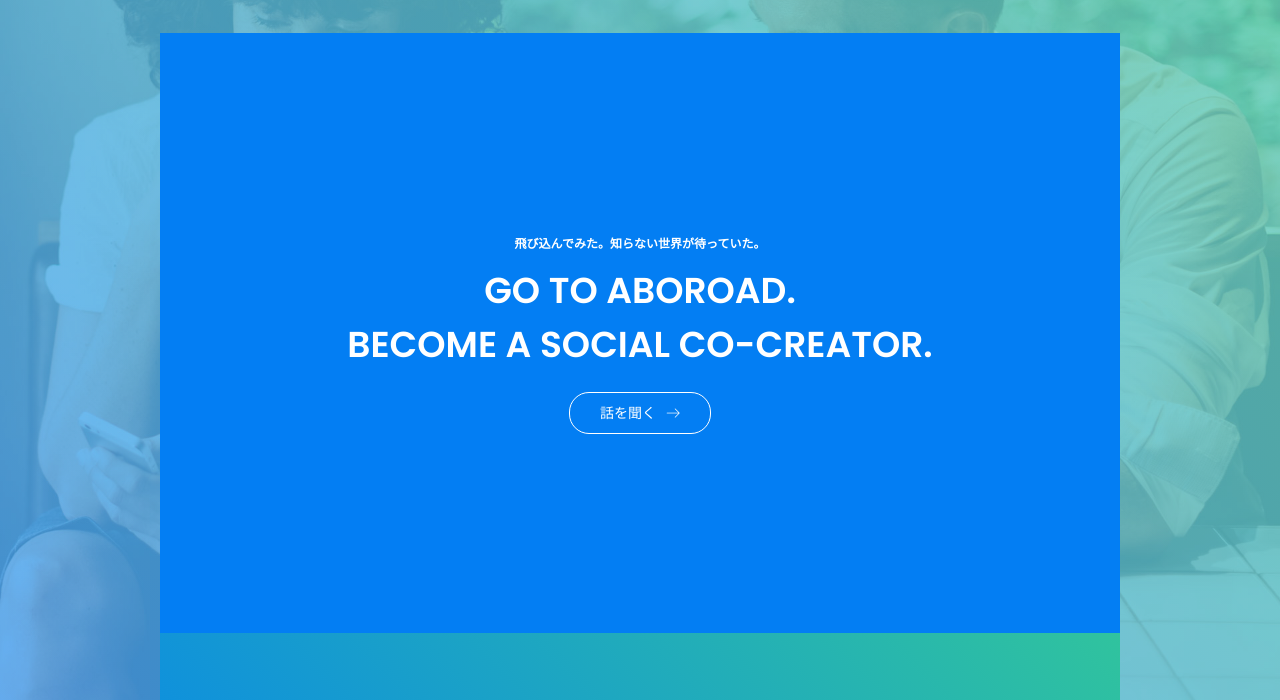
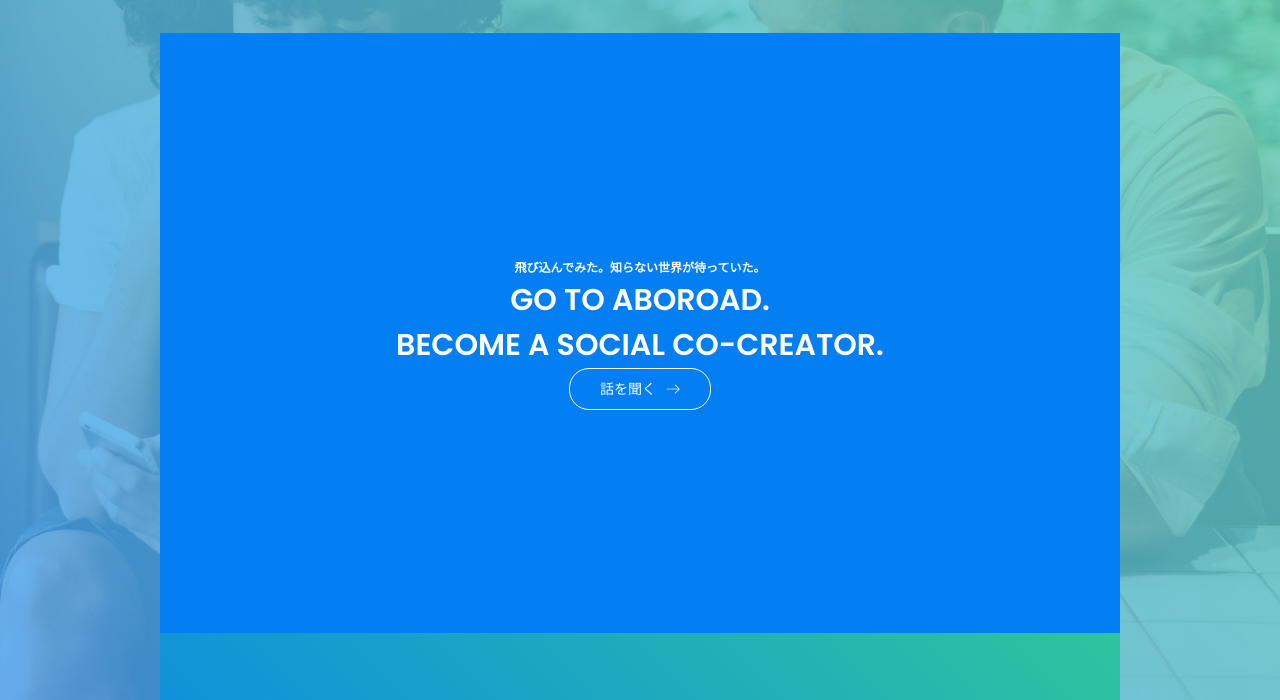
Before and after one commit to aiesec-tsukuba/internship, a plain HTML site: page index.html in a window 1280 px wide. Shown: the part 63-763 px from the top of the page. Drawn offline with nearby package versions, Linux system fonts and the light colour scheme.

Commit message:
Update index.html

```diff
--- a/index.html
+++ b/index.html
@@ -103,7 +103,7 @@ Google Font
 					<div class="col-lg-8">
 						<div class="banner-content text-center">
 							<span class="text-white top text-uppercase">飛び込んでみた。知らない世界が待っていた。</span>
-							<h1 class="text-white text-uppercase">Go to Aboroad.<br/>Become a Social Co-Creator.</h1>
+							<h2 class="text-white text-uppercase">Go to Aboroad.<br/>Become a Social Co-Creator.</h2>
 							<a href="#" class="primary-btn d-inline-flex align-items-center"><span class="mr-10">話を聞く</span><span class="lnr lnr-arrow-right"></span></a>
 						</div>
 					</div>
```
